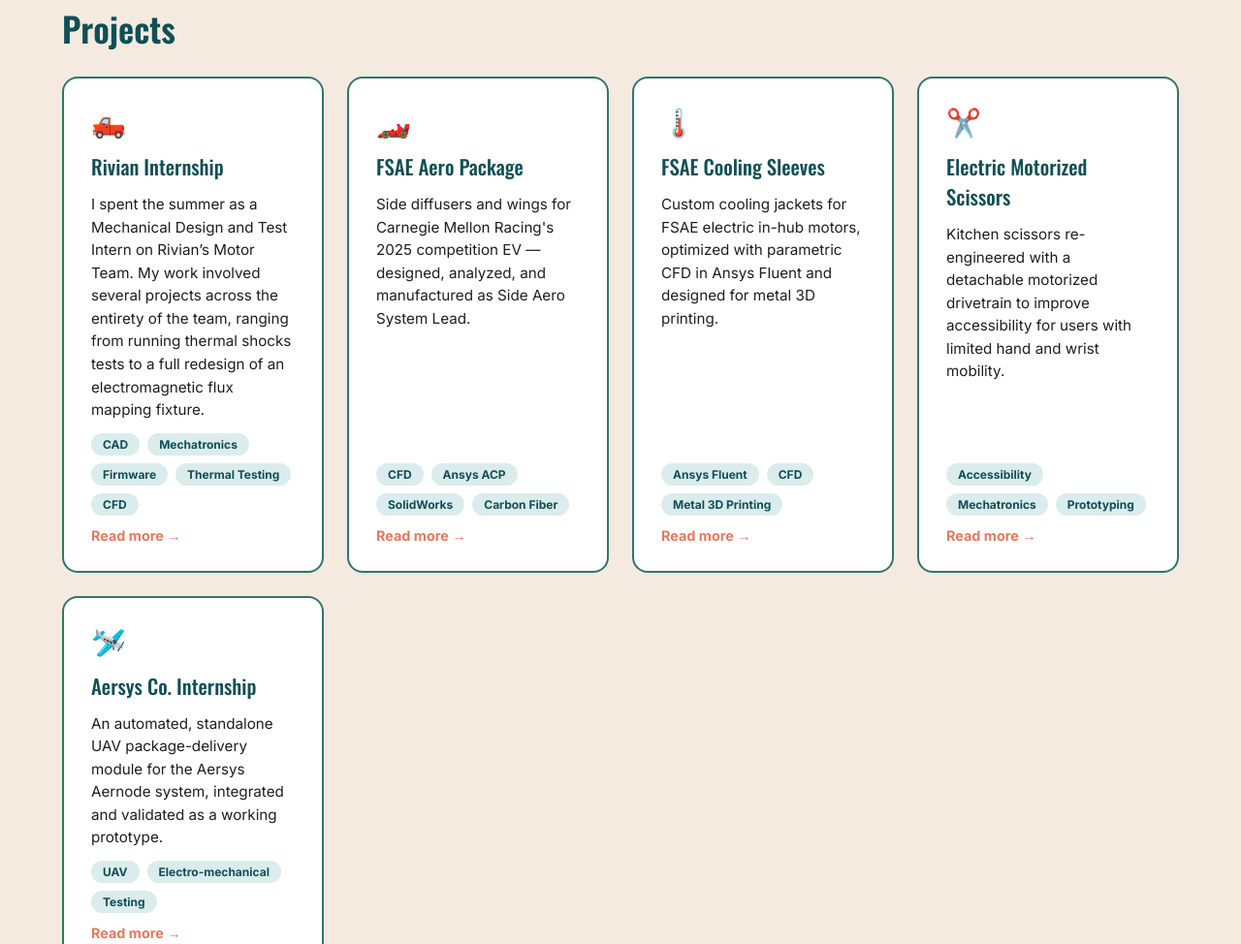
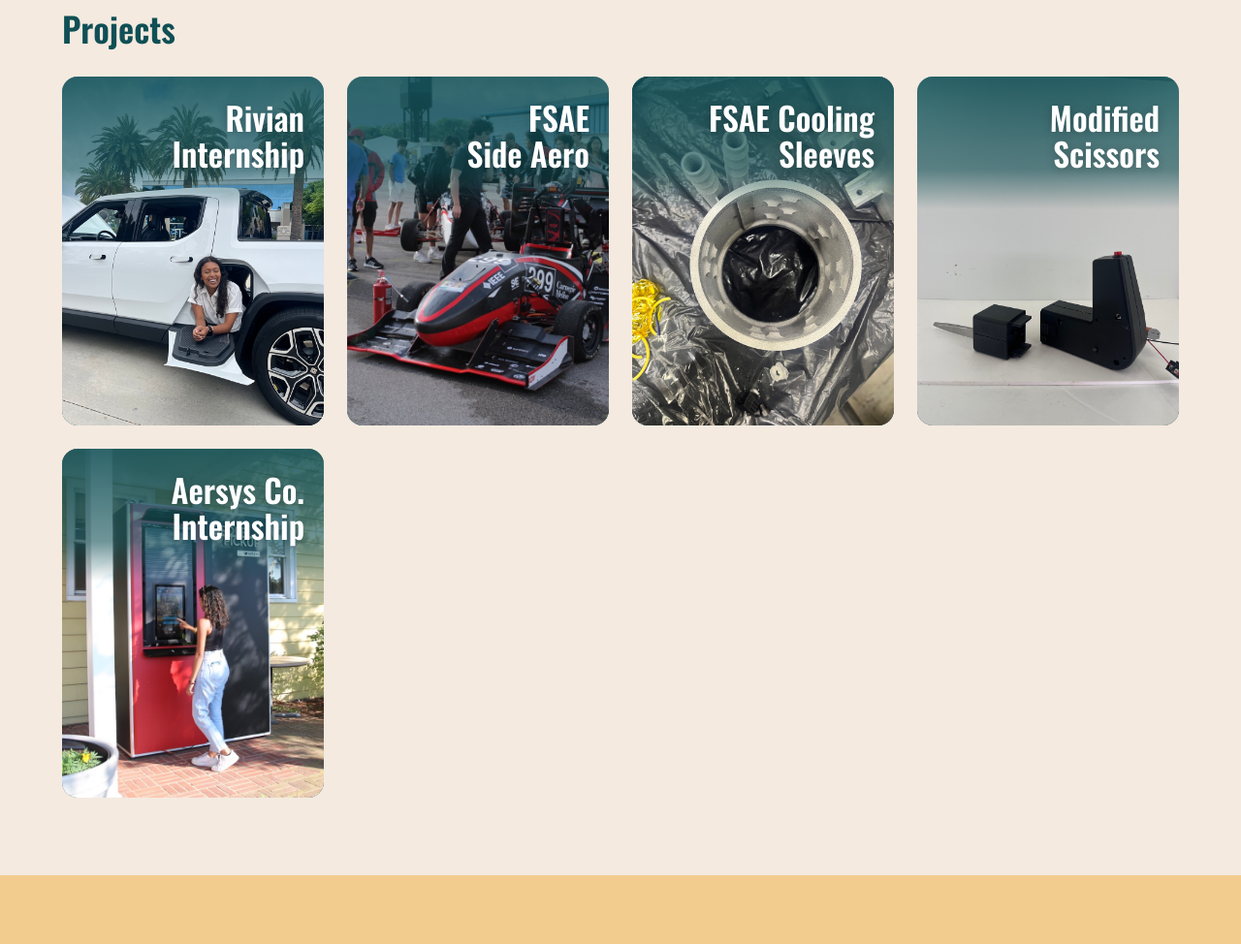
Before and after one commit to kcasu/kcasu.github.io, a plain HTML site: page index.html in a window 1280 px wide. Shown: the part 877-1851 px from the top of the page at 97% size. Drawn offline with nearby package versions, Linux system fonts and the light colour scheme.

Commit message:
Redesign project cards as full-bleed photos with title banners
Replace the icon/blurb/tags card layout with a photo-first design
matching the Figma mockup: full-bleed project photo, translucent
teal gradient banner, bold right-aligned title. Add real photos for
all five project cards (Rivian, FSAE Aero, FSAE Cooling, Scissors,
Aersys) and size the titles up for legibility.

Co-Authored-By: Claude Fable 5 <noreply@anthropic.com>

```diff
--- a/index.html
+++ b/index.html
@@ -62,32 +62,43 @@
   /* ---- Projects ---- */
   .grid {
     display: grid;
-    grid-template-columns: repeat(auto-fit, minmax(260px, 1fr));
+    grid-template-columns: repeat(auto-fit, minmax(240px, 1fr));
     gap: 1.5rem;
   }
   .card {
-    background: #fff;
-    border: 2px solid var(--myrtle-green);
+    position: relative;
+    aspect-ratio: 3 / 4;
     border-radius: 16px;
-    padding: 1.75rem;
-    display: flex; flex-direction: column; gap: 0.75rem;
-    transition: transform 0.2s, box-shadow 0.2s;
+    overflow: hidden;
+    display: block;
     color: inherit;
     text-decoration: none;
+    background: var(--midnight-green);
+    transition: transform 0.2s, box-shadow 0.2s;
   }
-  .card:hover { transform: translateY(-4px); box-shadow: 0 10px 28px rgba(16, 79, 85, 0.18); }
-  .card .icon { font-size: 1.8rem; }
+  .card:hover { transform: translateY(-4px); box-shadow: 0 10px 28px rgba(16, 79, 85, 0.3); }
+  .card img {
+    position: absolute;
+    inset: 0;
+    width: 100%; height: 100%;
+    object-fit: cover;
+    transition: transform 0.4s;
+  }
+  .card:hover img { transform: scale(1.04); }
+  .card .title-banner {
+    position: absolute;
+    top: 0; left: 0; right: 0;
+    padding: 1.5rem 1.25rem 2.5rem;
+    background: linear-gradient(to bottom, rgba(16, 79, 85, 0.88), rgba(16, 79, 85, 0.6) 70%, rgba(16, 79, 85, 0) 100%);
+  }
   .card h3 {
     font-family: 'Oswald', sans-serif;
-    font-weight: 500;
-    font-size: 1.3rem;
-    color: var(--midnight-green);
-  }
-  .card p { font-size: 0.95rem; line-height: 1.55; flex: 1; }
-  .card .more {
-    color: var(--burnt-sienna);
-    font-weight: 700;
-    font-size: 0.9rem;
+    font-weight: 600;
+    font-size: clamp(1.9rem, 2.6vw, 2.4rem);
+    line-height: 1.1;
+    color: #fff;
+    text-align: right;
+    text-shadow: 0 1px 10px rgba(0, 0, 0, 0.25);
   }
 
   /* ---- About ---- */
@@ -222,50 +233,24 @@
     <h2>Projects</h2>
     <div class="grid">
       <a class="card" href="projects/rivian-internship.html">
-        <div class="icon">🛻</div>
-        <h3>Rivian Internship</h3>
-        <p>I spent the summer as a Mechanical Design and Test Intern on
-           Rivian&rsquo;s Motor Team. My work involved several projects
-           across the entirety of the team, ranging from running thermal
-           shocks tests to a full redesign of an electromagnetic flux
-           mapping fixture.</p>
-        <div class="tags"><span class="tag">CAD</span><span class="tag">Mechatronics</span><span class="tag">Firmware</span><span class="tag">Thermal Testing</span><span class="tag">CFD</span></div>
-        <span class="more">Read more &rarr;</span>
+        <img src="assets/projects/card-rivian.jpg" alt="Kavya at her first day at Rivian, with an R1T truck">
+        <div class="title-banner"><h3>Rivian<br>Internship</h3></div>
       </a>
       <a class="card" href="projects/fsae-aero.html">
-        <div class="icon">🏎️</div>
-        <h3>FSAE Aero Package</h3>
-        <p>Side diffusers and wings for Carnegie Mellon Racing's 2025
-           competition EV &mdash; designed, analyzed, and manufactured as Side
-           Aero System Lead.</p>
-        <div class="tags"><span class="tag">CFD</span><span class="tag">Ansys ACP</span><span class="tag">SolidWorks</span><span class="tag">Carbon Fiber</span></div>
-        <span class="more">Read more &rarr;</span>
+        <img src="assets/projects/card-aero.jpg" alt="Carnegie Mellon Racing's competition EV with side aero package, car #299">
+        <div class="title-banner"><h3>FSAE<br>Side Aero</h3></div>
       </a>
       <a class="card" href="projects/fsae-cooling.html">
-        <div class="icon">🌡️</div>
-        <h3>FSAE Cooling Sleeves</h3>
-        <p>Custom cooling jackets for FSAE electric in-hub motors, optimized
-           with parametric CFD in Ansys Fluent and designed for metal 3D
-           printing.</p>
-        <div class="tags"><span class="tag">Ansys Fluent</span><span class="tag">CFD</span><span class="tag">Metal 3D Printing</span></div>
-        <span class="more">Read more &rarr;</span>
+        <img src="assets/projects/card-cooling.jpg" alt="Close-up of a 3D-printed FSAE cooling sleeve">
+        <div class="title-banner"><h3>FSAE Cooling<br>Sleeves</h3></div>
       </a>
       <a class="card" href="projects/motorized-scissors.html">
-        <div class="icon">✂️</div>
-        <h3>Electric Motorized Scissors</h3>
-        <p>Kitchen scissors re-engineered with a detachable motorized
-           drivetrain to improve accessibility for users with limited hand and
-           wrist mobility.</p>
-        <div class="tags"><span class="tag">Accessibility</span><span class="tag">Mechatronics</span><span class="tag">Prototyping</span></div>
-        <span class="more">Read more &rarr;</span>
+        <img src="assets/projects/card-scissors.jpg" alt="The electric motorized scissors, disassembled">
+        <div class="title-banner"><h3>Modified<br>Scissors</h3></div>
       </a>
       <a class="card" href="projects/aersys-internship.html">
-        <div class="icon">🛩️</div>
-        <h3>Aersys Co. Internship</h3>
-        <p>An automated, standalone UAV package-delivery module for the Aersys
-           Aernode system, integrated and validated as a working prototype.</p>
-        <div class="tags"><span class="tag">UAV</span><span class="tag">Electro-mechanical</span><span class="tag">Testing</span></div>
-        <span class="more">Read more &rarr;</span>
+        <img src="assets/projects/card-aersys.jpg" alt="Kavya using the Aersys Aernode order pickup kiosk">
+        <div class="title-banner"><h3>Aersys Co.<br>Internship</h3></div>
       </a>
     </div>
   </section>
```
Also changed, not shown: assets/projects/card-aero.jpg (added), assets/projects/card-aersys.jpg (added), assets/projects/card-cooling.jpg (added), assets/projects/card-rivian.jpg (added), assets/projects/card-scissors.jpg (added).
